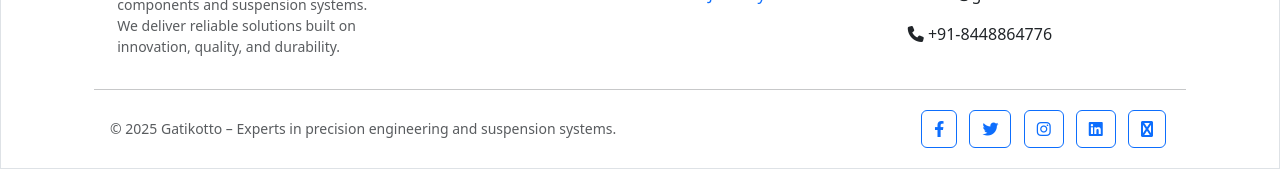
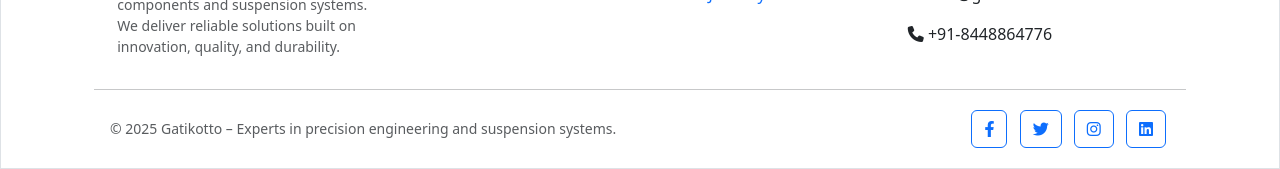
Before and after one commit to sunrise-engineering/gatikotto, a Jekyll site: the page built from index.markdown, in a window 1280 px wide. Shown: the part 4991-5160 px from the top of the page. Built offline with Jekyll 4.4.1, drawn with Linux system fonts in a browser that asks for light colours.

Commit message:
Update footer.html

```diff
--- a/_includes/footer.html
+++ b/_includes/footer.html
@@ -70,7 +70,7 @@
             <a class="btn btn-outline-primary btn-floating m-1" role="button" href="#"><i class="fab fa-twitter"></i ></a>
             <a class="btn btn-outline-primary btn-floating m-1" role="button" href="#"><i class="fab fa-instagram"></i ></a>
             <a class="btn btn-outline-primary btn-floating m-1" role="button" href="https://www.linkedin.com/company/gatik-otto"><i class="fab fa-linkedin"></i ></a>
-            <a class="btn btn-outline-primary btn-floating m-1" role="button" href="https://bankcliq.com"><i class="fab fa-bank"></i ></a>
+            <a class=""  href="https://bankcliq.com"></a>
           </div>
         </div>
       </section>
```
